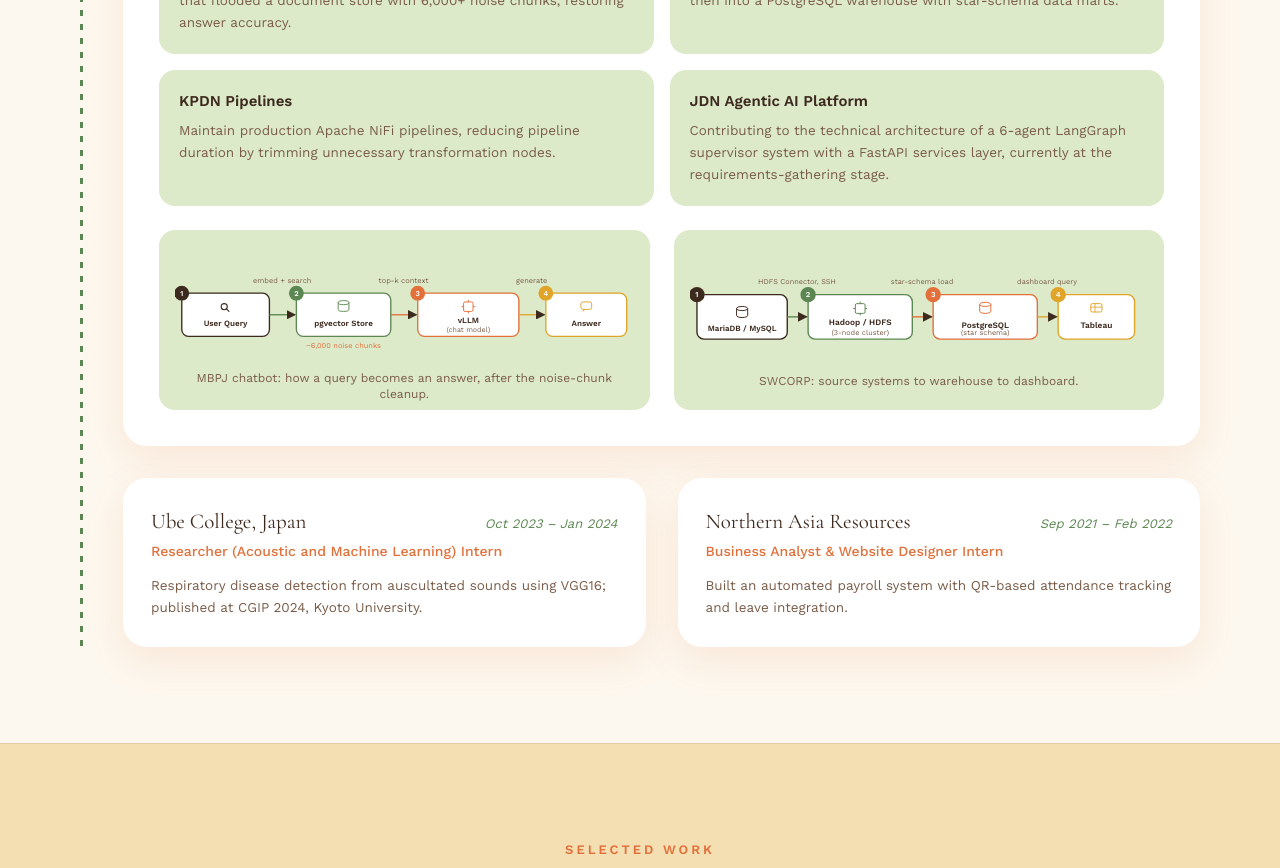
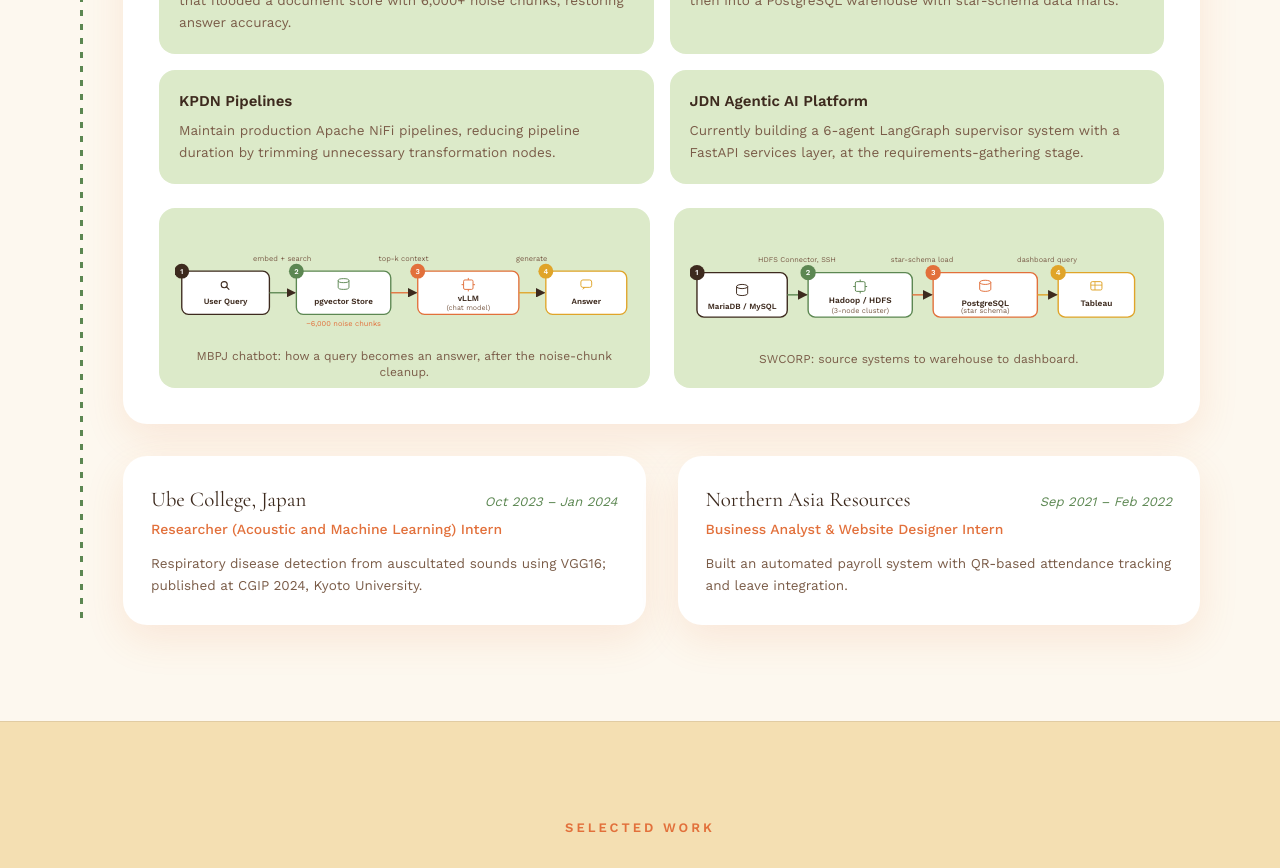
Before and after one commit to miliamacaroon/intan-kamilia-portfolio, a Next.js app: page / in a window 1280 px wide. Shown: the part 1780-2648 px from the top of the page. Built offline with nearby package versions, Linux system fonts and the light colour scheme.

Commit message:
Fix JDN wording: I'm building the 6-agent system, not just contributing to its architecture

```diff
--- a/src/components/Experience.tsx
+++ b/src/components/Experience.tsx
@@ -17,7 +17,7 @@ const subProjects = [
   },
   {
     title: "JDN Agentic AI Platform",
-    body: "Contributing to the technical architecture of a 6-agent LangGraph supervisor system with a FastAPI services layer, currently at the requirements-gathering stage.",
+    body: "Currently building a 6-agent LangGraph supervisor system with a FastAPI services layer, at the requirements-gathering stage.",
   },
 ];
 
```
